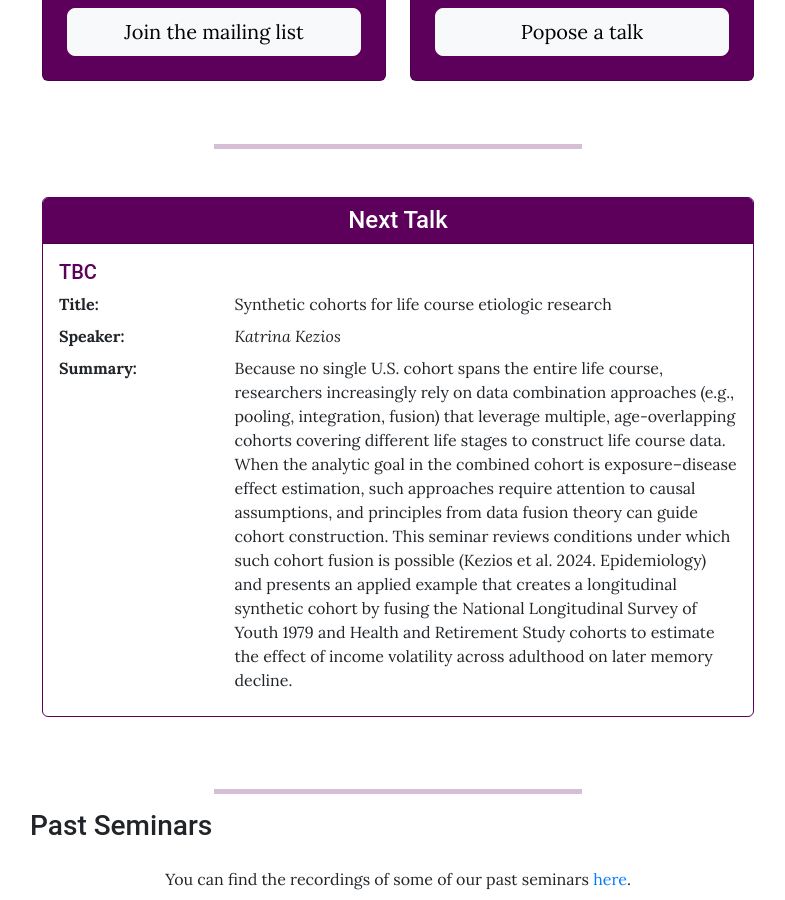
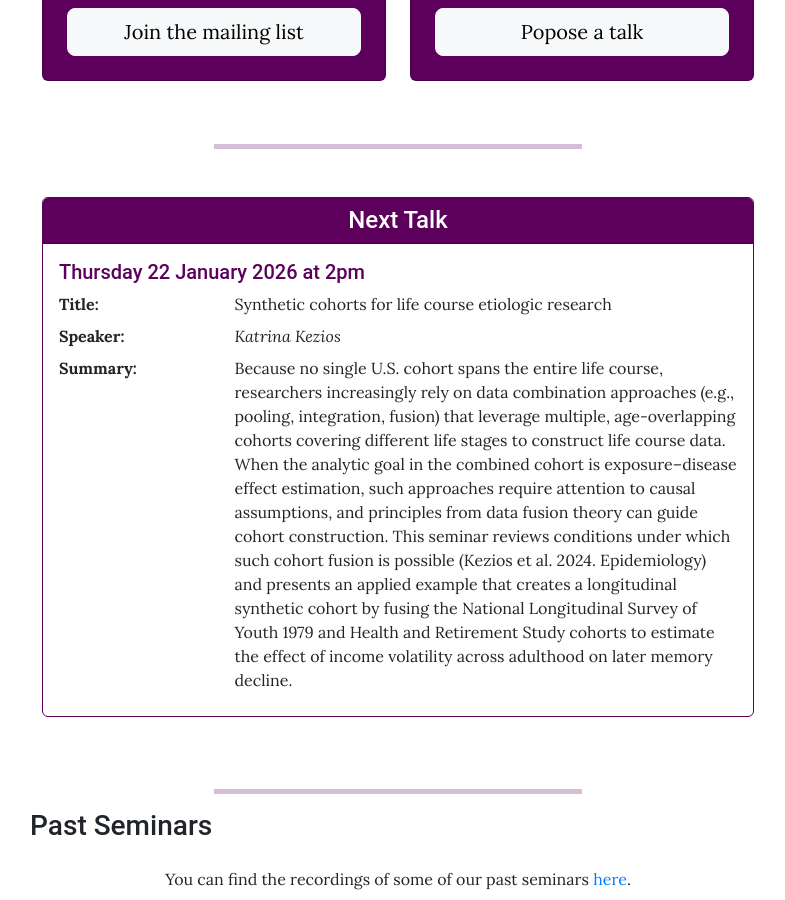
Before and after one commit to LongitudinalModelling/LongitudinalModelling.github.io, a Jekyll site: the page built from pages/seminars.md, in a window 1280 px wide and 900 px high, scrolled down 573 px. Shown: the whole window, without its empty margins (242-1027 px from the left). Built offline with Jekyll 4.4.1, drawn with Linux system fonts in a browser that asks for light colours.

Commit message:
Update seminars.md

```diff
--- a/pages/seminars.md
+++ b/pages/seminars.md
@@ -38,7 +38,7 @@ permalink: /seminars/
           <h4 class="mb-0 text-center">Next Talk</h4>
         </div>
         <div class="card-body">
-          <h5 class="card-title text-purple">TBC</h5>
+          <h5 class="card-title text-purple">Thursday 22 January 2026 at 2pm</h5>
           <dl class="row mb-0">
             <dt class="col-sm-3"><strong>Title:</strong></dt>
             <dd class="col-sm-9">Synthetic cohorts for life course etiologic research</dd>
```
